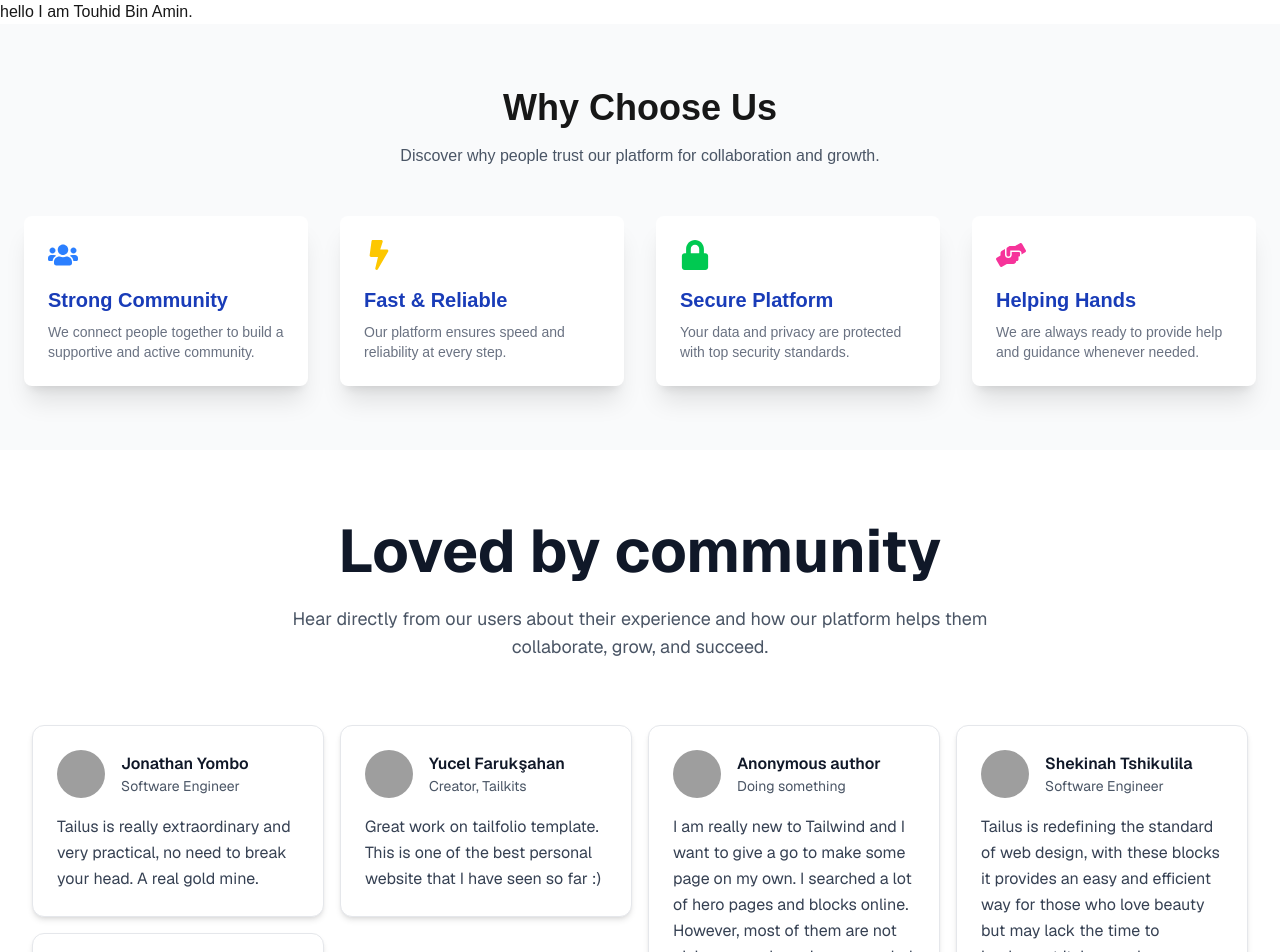
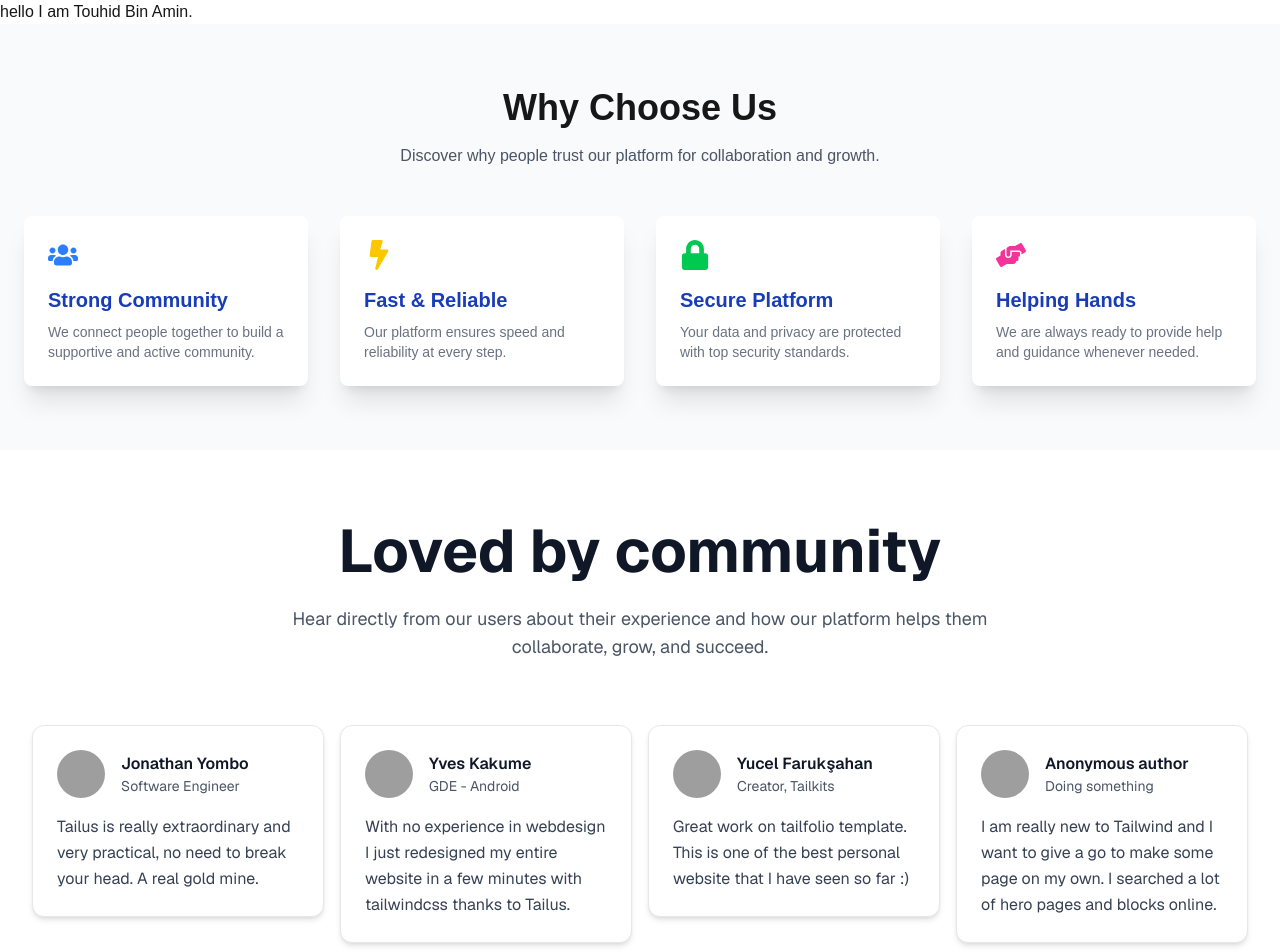
Before and after one commit to swajannaimur/One-Orbit, a Next.js app: page / in a window 1280 px wide. Shown: the top 952 px of the page. Built offline with nearby package versions, Linux system fonts and the light colour scheme; grey boxes are pictures that could not be loaded.

Commit message:
addde modified reviews section

```diff
--- a/public/data/reviews.json
+++ b/public/data/reviews.json
@@ -20,13 +20,13 @@
   {
     "name": "Anonymous author",
     "title": "Doing something",
-    "text": "I am really new to Tailwind and I want to give a go to make some page on my own. I searched a lot of hero pages and blocks online. However, most of them are not giving me a clear view or needed some HTML/CSS coding background to make some changes from the original or too expensive to have. I downloaded the copy of Tailus template which is very clear to understand at the last and you could modify the codes/blocks to fit perfectly on your purpose of the page.",
+    "text": "I am really new to Tailwind and I want to give a go to make some page on my own. I searched a lot of hero pages and blocks online.",
     "image": "https://i.pinimg.com/1200x/c2/4e/27/c24e271f2f992fd7e62e8c1e8d9b3e2f.jpg"
   },
   {
     "name": "Shekinah Tshikulila",
     "title": "Software Engineer",
-    "text": "Tailus is redefining the standard of web design, with these blocks it provides an easy and efficient way for those who love beauty but may lack the time to implement it. I can only recommend this incredible wonder.",
+    "text": "Tailus is really extraordinary and very practical, no need to break your head. A real gold mine.",
     "image": "https://i.pinimg.com/736x/81/d6/b1/81d6b158728f5fc97ca6e0a025fefee0.jpg"
   },
   {
@@ -62,7 +62,7 @@
   {
     "name": "Joseph Kitheka",
     "title": "Fullstack Developer",
-    "text": "Tailur has transformed the way I develop web applications. Their extensive collection of UI components, blocks, and templates has significantly accelerated my workflow. The flexibility to customize every aspect allows me to create unique user experiences. Tailus is a game-changer for modern web development!",
+    "text": "Tailus is really extraordinary and very practical, no need to break your head. A real gold mine.",
     "image": "https://i.pinimg.com/736x/8e/c1/f8/8ec1f80db272047cedf4c20263114387.jpg"
   },
   {
--- a/src/component/Reviews.jsx
+++ b/src/component/Reviews.jsx
@@ -18,7 +18,7 @@ function Testimonial2() {
 
   const visibleTestimonials = showAll
     ? testimonials
-    : testimonials.slice(0, 5);
+    : testimonials.slice(0, 4);
 
   return (
     <div className="font-sans flex flex-col items-center py-16 px-4 sm:px-6 lg:px-8">
@@ -31,7 +31,7 @@ function Testimonial2() {
       </p>
 
       {/* Cards */}
-      <div className="w-full max-w-7xl columns-1 sm:columns-2 lg:columns-3 xl:columns-4 gap-4 space-y-4">
+      <div className="w-full max-w-7xl columns-1 sm:columns-2 lg:columns-4  gap-4 space-y-4">
         {visibleTestimonials.map((testimonial, index) => (
           <div
             key={index}
@@ -65,7 +65,7 @@ function Testimonial2() {
       </div>
 
 
-      {testimonials.length > 5 && (
+      {testimonials.length > 4 && (
         <button
           onClick={() => setShowAll(!showAll)}
           className="mt-8 cursor-pointer px-6 py-2 shadow-md rounded-lg bg-blue-600 text-white font-medium hover:bg-blue-700 transition"
```
